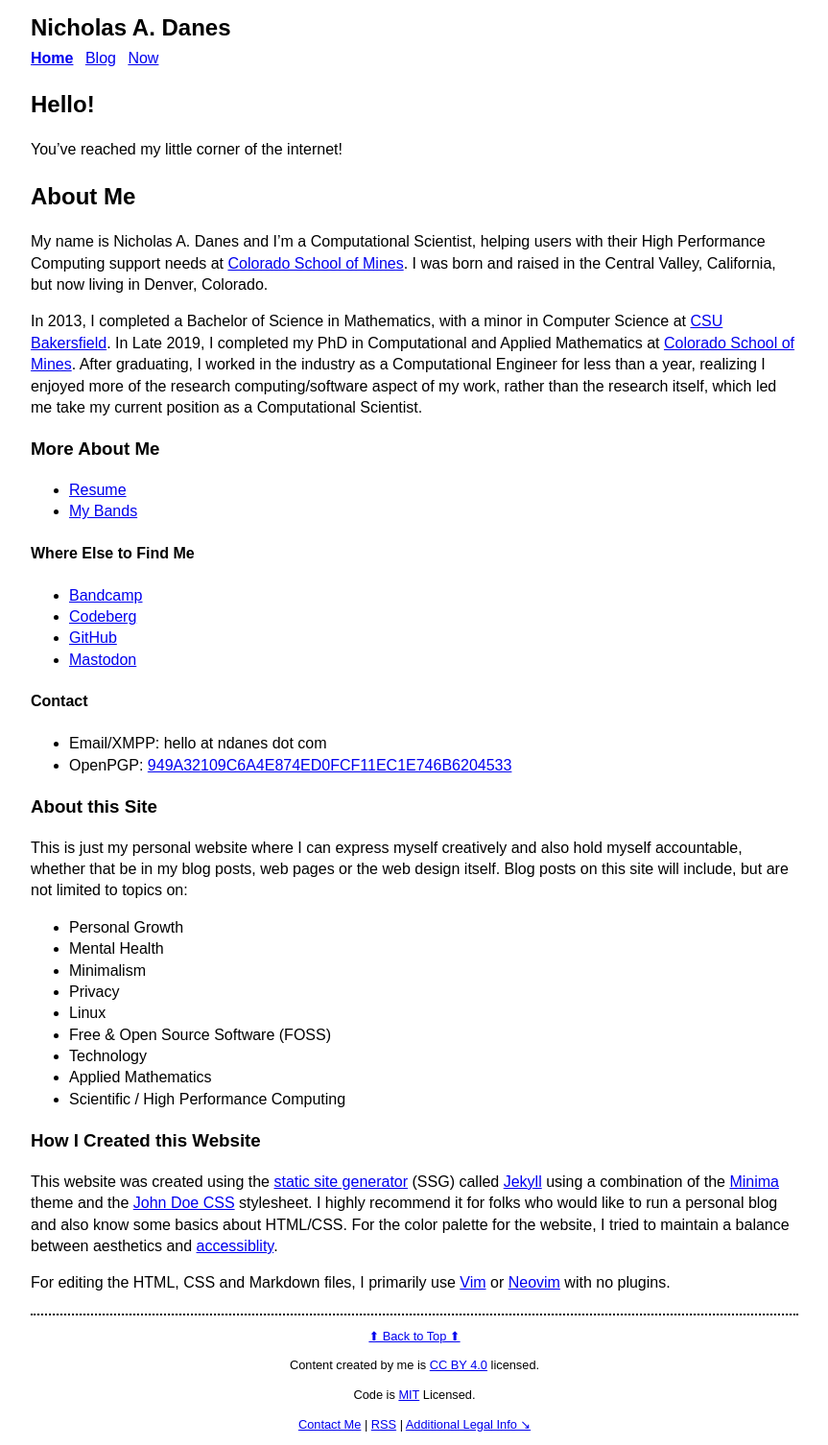
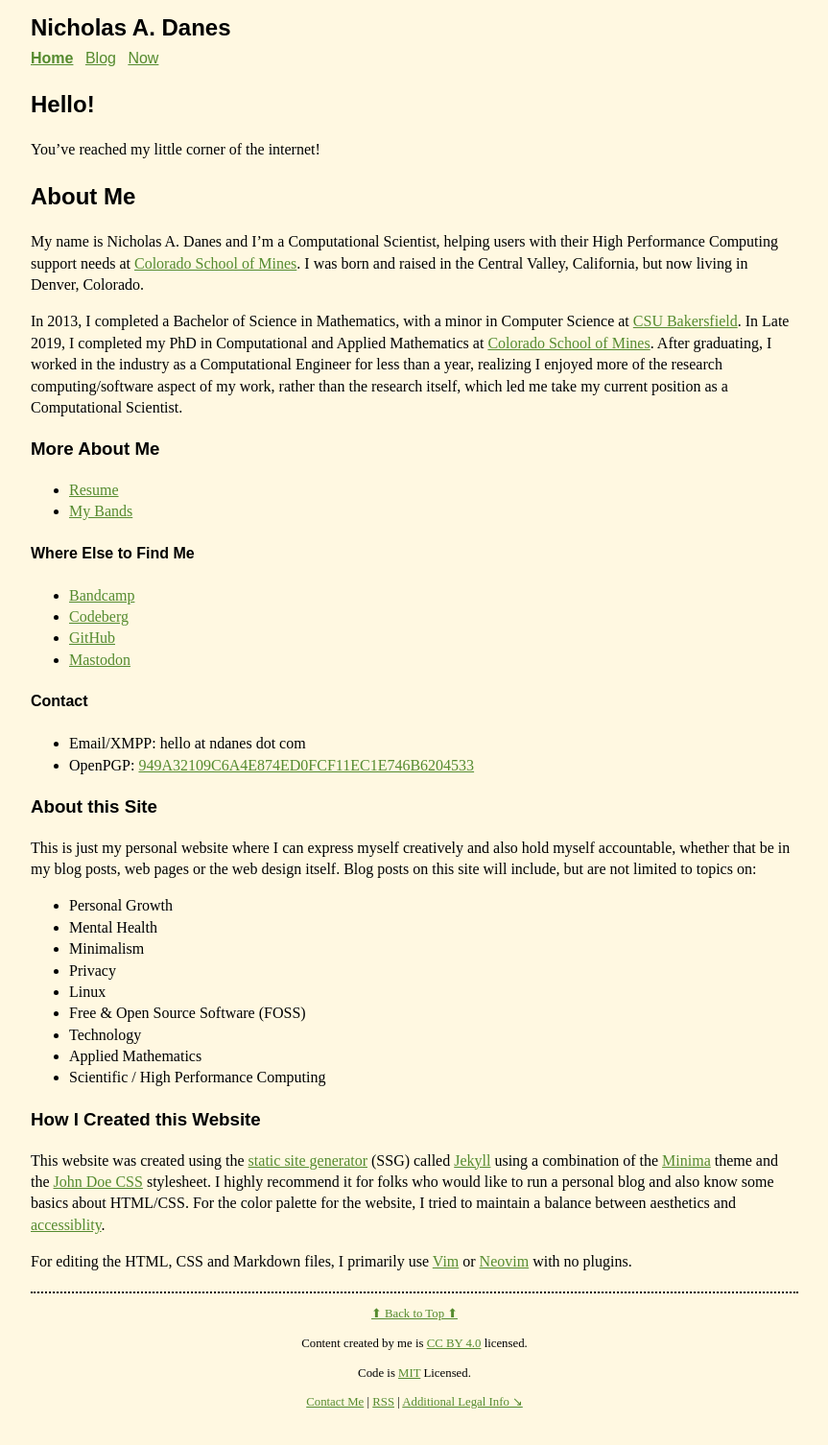
Before and after one commit to danesnick/old_website, a Jekyll site: the page built from index.markdown, in a window 1280 px wide. Shown: the whole page at 96% size, without its empty margins (208-1071 px from the left). Built offline with Jekyll 4.4.1, drawn with Linux system fonts in a browser that asks for light colours; after the commit the page ends 1484 px from its top, so only the background shows below that.

Commit message:
Spring color theme

```diff
--- a/assets/css/style.scss
+++ b/assets/css/style.scss
@@ -5,19 +5,25 @@
 /* Based on: https://john-doe.neocities.org/dist/style.css */
 * {
   /* Color scheme */
+  --textcolor: #000;
+  --bgcolor: #fff8e1;
+  --highlight: #558b2f;
 }
 
 @media (prefers-color-scheme: dark) {
-/* Ref: https://uglyduck.ca/lazy-dev-dark-mode/ */
-    body{background:#212121;filter:invert(1);}
-    img{filter:invert(1);}
+   * {
+     /* Color scheme */
+     --bgcolor: #1a2d0c;
+     --textcolor: #FFF;
+     --highlight: #ffe082;
+   }
 }
 
 /* ------- Body ------- */
 
 html {
   font-size: 16px;
-  font-family: sans-serif;
+  font-family: serif;
   line-height: 1.4;
   overflow-wrap: break-word;
 }
@@ -27,11 +33,14 @@ body {
   padding: 0;
   padding: 0 1em;
   max-width: 800px;
+  background: var(--bgcolor);
+  color: var(--textcolor);
 }
 
 header {
   padding-bottom: 0px;
   padding-top: 8px;
+  font-family: sans-serif;
 }
 
 header h2 {
@@ -40,9 +49,16 @@ header h2 {
   margin-top: 4px;
 }
 
+h1, h2, h3, h4, h5, h6 { font-family: sans-serif; }
+
+
 nav {
   word-spacing: 0.5rem;
 }
+
+a {
+  color: var(--highlight);
+  }
 
 figure {
   display: block;
```
